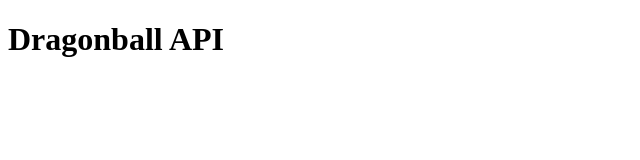
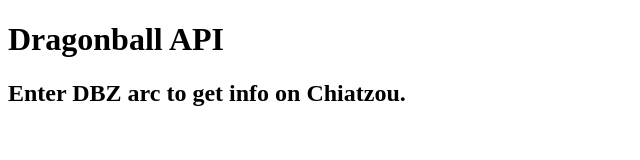
Before and after one commit to adamwick88/API-Practice, a website: page index.html in a window 1280 px wide. Shown: the whole page, without its empty margins (0-640 px from the left). Drawn offline with Linux system fonts and the light colour scheme.

Commit message:
Update Index

```diff
--- a/index.html
+++ b/index.html
@@ -8,5 +8,6 @@
 </head>
 <body>
     <h1>Dragonball API</h1>
+    <h2>Enter DBZ arc to get info on Chiatzou.</h2>
 </body>
 </html>
```
